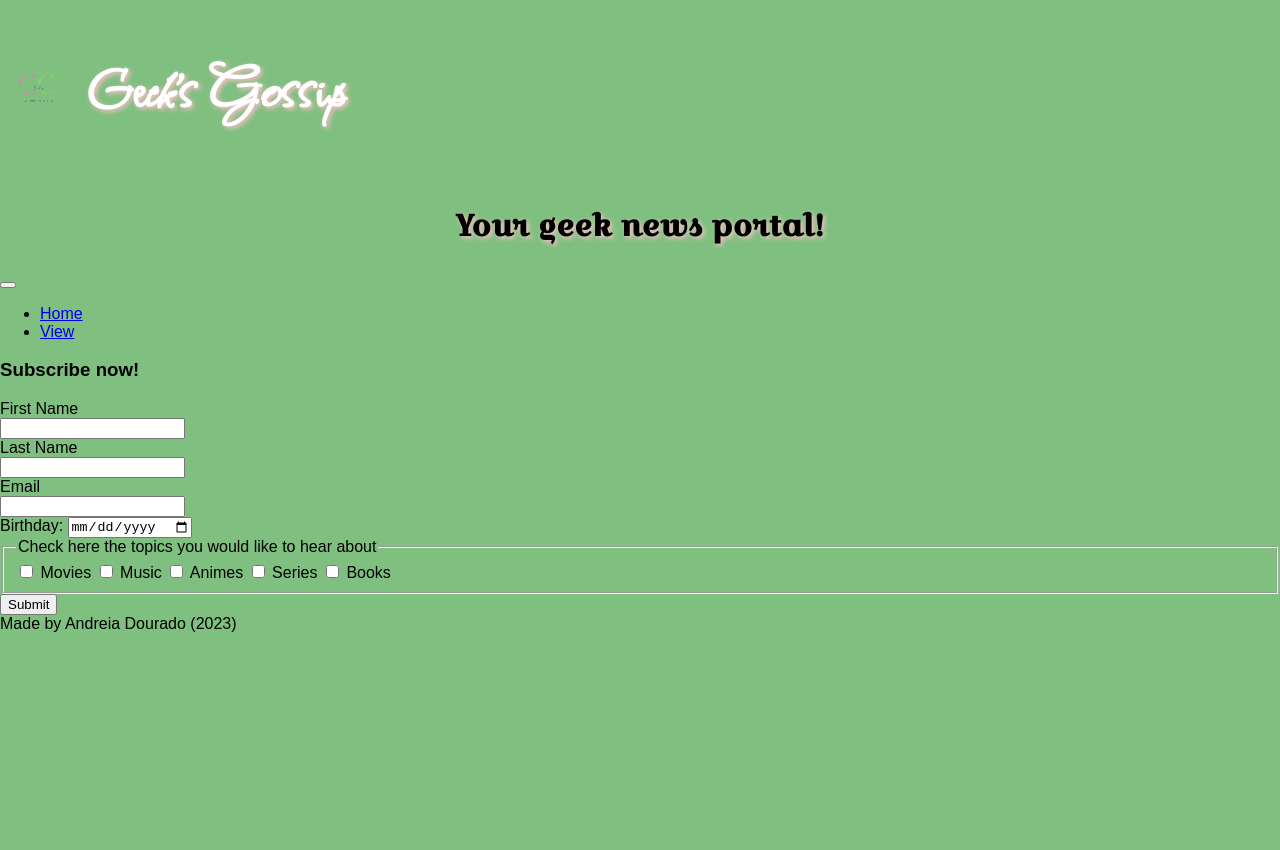
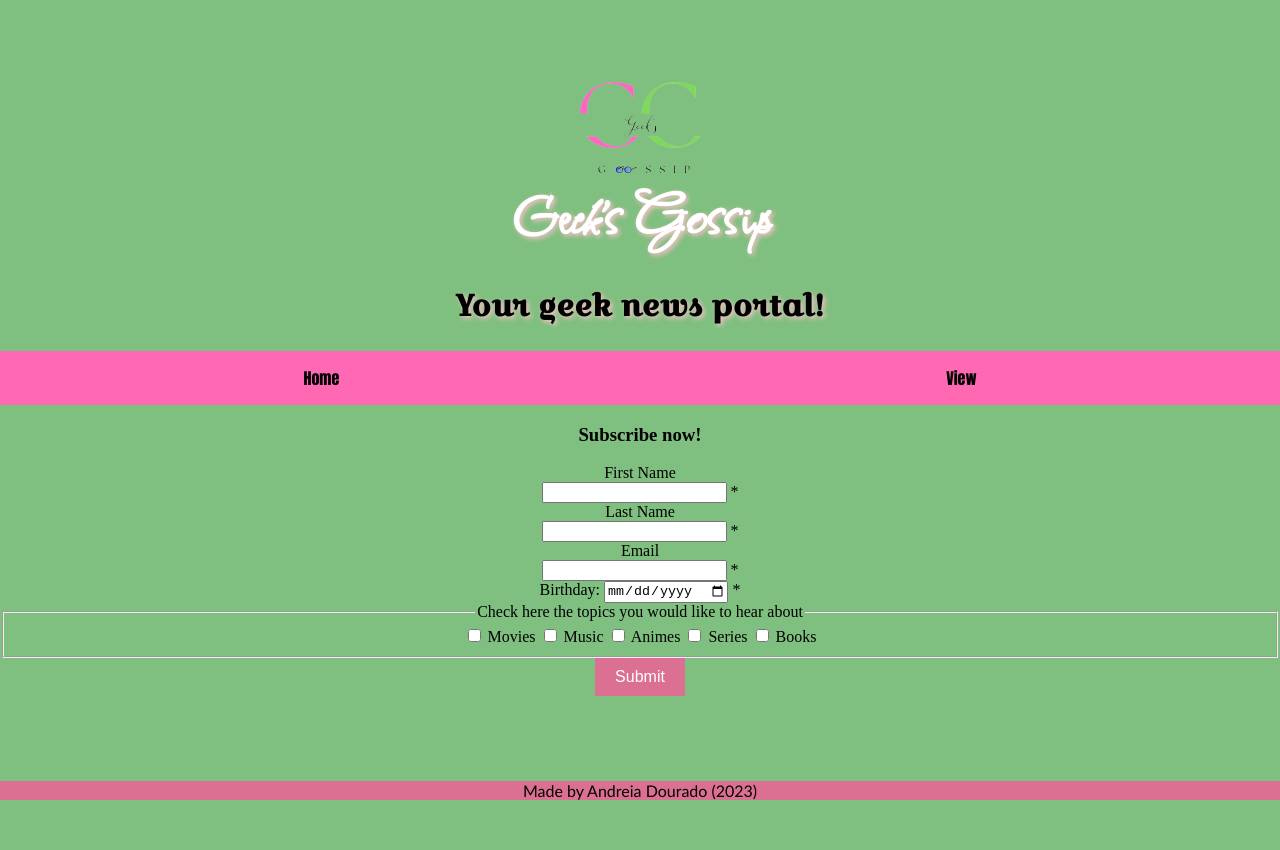
Before and after one commit to deiadourado/Dynamic-Web-Site-with-Database-Integration, a PHP site: page / in a window 1280 px wide. Before the commit the page ends 800 px from the top, so only its background shows below. Run offline with PHP 8.4, Linux system fonts and the light colour scheme.

Commit message:
update styles.css, form.php, index.php and view.php

```diff
--- a/css/styles.css
+++ b/css/styles.css
@@ -8,15 +8,20 @@
     src: url("../Fonts/CroissantOne-Regular.ttf");
   }
 
-  .logo-container {
+
+.logo-container {
     display: flex;
+    flex-direction: column;
     align-items: center;
+    justify-content: center;
+    text-align: center;
+    margin-bottom: 0px;
 }
 
 .logo-container img {
-    margin-right: 10px;
-    width: 75px;
-    height: 75px;
+    width: auto;
+    height: auto;
+    max-width: 50%;
 }
 
 h1 {
@@ -25,6 +30,8 @@ h1 {
     font-size: 70px;
     text-shadow: 2px 2px 5px pink;
     text-align: center;
+    margin-top: -80px;
+    margin-bottom: 0px;
 }
 
 h2 {
@@ -38,5 +45,86 @@ body {
     font-family: Arial, sans-serif;
     margin: 0;
     padding: 0;
-    background: rgba(0, 128, 0, 0.5)
+    background: rgba(0, 128, 0, 0.5);
+    min-height: 100vh;
+    padding-bottom: 50px;
 }
+
+footer{
+    font-family: 'Trebuchet MS', 'Lucida Sans Unicode', 'Lucida Grande', 'Lucida Sans', Arial, sans-serif;
+    background-color: palevioletred;
+    color: #000;
+    text-align: center;
+    position: fixed;
+    left: 0;
+    bottom: 0;
+    width: 100%;
+    z-index: 1;
+  }
+
+.table-container {
+    width: 80%; /* Set the desired width for the table container */
+    margin: 0 auto; /* Center the table container horizontally */
+}
+
+table {
+    width: 100%;
+    border-collapse: collapse;
+    margin-top: 20px;
+}
+
+th, td {
+    border: 1px solid #ddd;
+    text-align: center;
+    padding: 5px;
+}
+
+th {
+    background-color: #04AA6D;
+    color: white;
+}
+
+form {
+    text-align: center;
+    font-family: 'Times New Roman', Times, serif;
+    text-decoration: solid;
+}
+
+.menu {
+    display: flex;
+    justify-content: space-around;
+    background-color: #ff69b4;
+    padding: 10px 0;
+    font-family: 'Impact', sans-serif;
+}
+
+.menu-item {
+    background-color: #ff69b4; /* Apply the background color to menu items */
+    padding: 5px 10px; /* Add padding to menu items */
+    border-radius: 5px;
+}
+
+.menu-item a {
+    text-decoration: none;
+    color: #000;
+    font-weight: bold;
+    transition: color 0.3s;
+}
+
+.menu-item a:hover {
+    color: #ff1493;
+}
+
+.btn-primary {
+    background-color: palevioletred;
+    color: white;
+    border: none;
+    padding: 10px 20px;
+    font-size: 16px;
+    cursor: pointer;
+    transition: background-color 0.3s ease;
+}
+
+.btn-primary:hover {
+    background-color: #ff1493;
+}
--- a/index.php
+++ b/index.php
@@ -9,6 +9,80 @@
 </head>
 
 <body>
+  <?php
+    $nameErr = "";
+    $lnameErr = "";
+    $emailErr = "";
+    $birthdayErr = "";
+
+    if ($_SERVER["REQUEST_METHOD"] == "POST") {
+      if (empty($_POST["fname"])) {
+          $nameErr = "Name is required";
+
+      } else {
+          $name = test_input($_POST["fname"]);
+          // check if name only contains letters and whitespace
+          if (!preg_match("/^[a-zA-Z-' ]*$/",$name)) {
+              $nameErr = "Only letters and white space allowed";
+          }
+      }
+
+      if (empty($_POST["lname"])) {
+        $lnameErr = "Last Name is required";
+
+      } else {
+          $name = test_input($_POST["lname"]);
+          // check if name only contains letters and whitespace
+          if (!preg_match("/^[a-zA-Z-' ]*$/",$name)) {
+              $lnameErr = "Only letters and white space allowed";
+          }
+      }
+
+      if (empty($_POST["email"])) {
+        $emailErr = "Email is required";
+      } else {
+        $email = test_input($_POST["email"]);
+        // check if e-mail address is well-formed
+        if (!filter_var($email, FILTER_VALIDATE_EMAIL)) {
+          $emailErr = "Invalid email format";
+        }
+      }
+
+      if (empty($_POST["birthday"])) {
+        $birthdayErr = "Birthday is required";
+    } else {
+        $birthday = test_input($_POST["birthday"]);
+        // Validate the date format using a regular expression
+        if (!preg_match("/^\d{4}-\d{2}-\d{2}$/", $birthday)) {
+            $birthdayErr = "Invalid date format. Please use YYYY-MM-DD.";
+        } else {
+            // Check if the date is valid
+            list($year, $month, $day) = explode("-", $birthday);
+            if (!checkdate($month, $day, $year)) {
+                $birthdayErr = "Invalid date";
+            }
+        }
+    }
+
+      if($nameErr == "" && $lnameErr == "" && $emailErr == "" && $birthdayErr == ""){
+
+        if (session_status()!==PHP_SESSION_ACTIVE)session_start();
+        $_SESSION['POST'] = $_POST;
+
+        header('Location: form.php');
+        exit();
+
+      }
+    }
+    function test_input($data) {
+      $data = trim($data);
+      $data = stripslashes($data);
+      $data = htmlspecialchars($data);
+      return $data;
+    }
+    // c
+
+  ?>
     <header>
     <div class="logo-container">
         <a class="navbar-brand" href="index.php"><img src="images/logo.png" alt="header logo"></a>
@@ -16,47 +90,43 @@
     </div>
     <h2>Your geek news portal!</h2>
 
-        <nav class="navbar navbar-dark bg-primary">
-      <div class="container-fluid">
-        <button class="navbar-toggler" type="button" data-bs-toggle="collapse" data-bs-target="#navbarSupportedContent" aria-controls="navbarSupportedContent" aria-expanded="false" aria-label="Toggle navigation">
-          <span class="navbar-toggler-icon"></span>
-        </button>
-        <div class="collapse navbar-collapse" id="navbarSupportedContent">
-          <ul class="navbar-nav me-auto mb-2 mb-lg-0">
-            <li class="nav-item"><a class="nav-link active" aria-current="page" href="index.php">Home</a></li>
-            <li class="nav-item"><a class="nav-link" href="view.php">View</a></li>
-          </ul>
-        </div>
-      </div>
-    </nav>
+    <div class="menu">
+            <span class="menu-item"><a href="index.php">Home</a></span>
+            <span class="menu-item"><a href="view.php">View</a></span>
+    </div>
 
     </header>
 
     <main class="container">
         <section class="form-row row justify-content-center">
-            <form method="post" action="form.php" class="form-horizontal col-md-6 col-md-offset-3">
+            <form method="post" class="form-horizontal col-md-6 col-md-offset-3">
                       <h3>Subscribe now!</h3>
                       <div class="form-group">
                           <label for="input1" class="col-sm-2 control-label">First Name</label>
-                          <div class="col-sm-10">
+                          <div class="col-sm-3 col-md-6 col-lg-4">
                               <input type="text" name="fname" class="form-control" id="input1">
+                              <span class="error">* <?php echo $nameErr;?></span>
                           </div>
                       </div>
                       <div class="form-group">
                           <label for="input1" class="col-sm-2 control-label">Last Name</label>
-                          <div class="col-sm-10">
+                          <div class="col-sm-3 col-md-6 col-lg-4">
                               <input type="text" name="lname" class="form-control" id="input1">
+                              <span class="error">* <?php echo $lnameErr;?></span>
                           </div>
                       </div>
                       <div class="form-group">
                           <label for="input1" class="col-sm-2 control-label">Email</label>
-                          <div class="col-sm-10">
+                          <div class="col-sm-3 col-md-6 col-lg-4">
                               <input type="email" name="email" class="form-control" id="input1">
+                              <span class="error">* <?php echo $emailErr;?></span>
+
                           </div>
                       </div>
                       <div class="form-group">
                         <label for="birthday">Birthday:</label>
                         <input type="date" id="birthday" name="birthday">
+                        <span class="error">* <?php echo $birthdayErr;?></span>
                           </div>
                           <fieldset>
                             <legend>Check here the topics you would like to hear about</legend>
```
Also changed, not shown: form.php (+9 -2 lines), view.php (+8 -4 lines).
